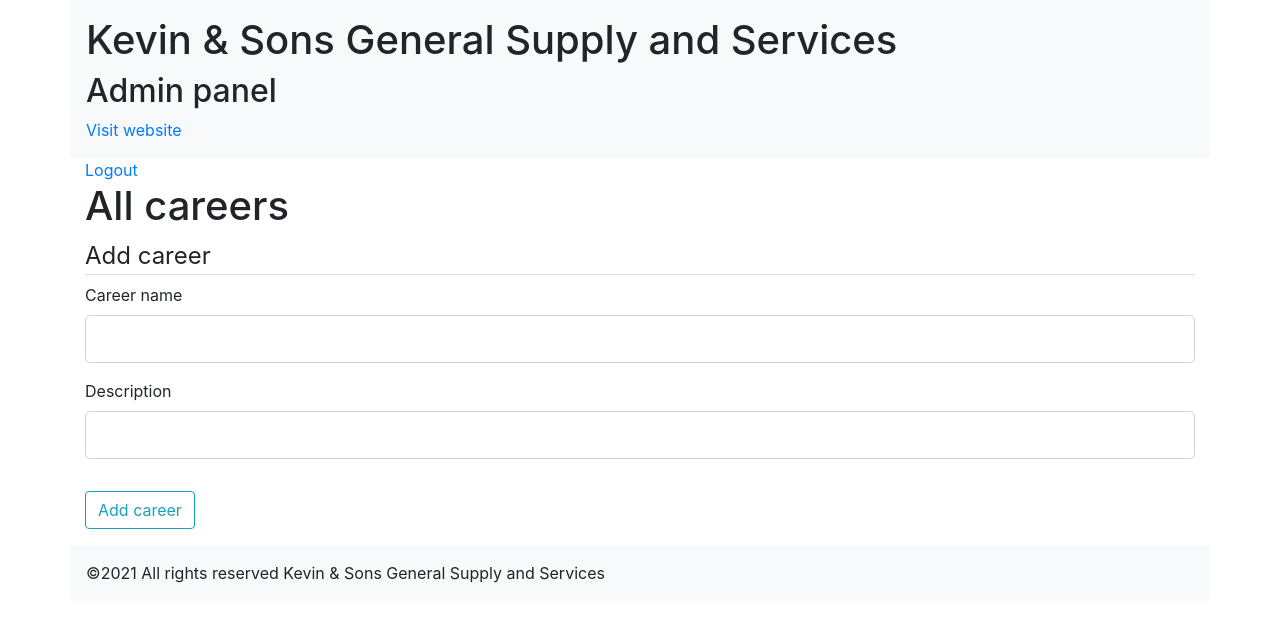
After one commit to muminae100/KEVIN-SONS-GENERAL-SUPPLY-AND-SERVICES, a Flask app: page /admin_home in a window 1280 px wide. The commit adds this page. Shown: the top 622 px of the page. Run offline with Flask 2, Linux system fonts and the light colour scheme; a user stored in the database is signed in; data that the repository does not hold is empty; some libraries are stand-ins or nearby versions.

Commit message:
debugged code

```diff
--- a/app/forms.py
+++ b/app/forms.py
@@ -1,7 +1,8 @@
 from flask_wtf import FlaskForm
 from wtforms import StringField,SubmitField,TextAreaField,SelectField,PasswordField,BooleanField,FileField
-from wtforms.validators import DataRequired,Email,ValidationError,Length
+from wtforms.validators import DataRequired,Email,ValidationError,Length,EqualTo
 from flask_login import current_user
+from app.models import Users
 
 
 class RequestQuoteForm(FlaskForm):
@@ -44,3 +45,28 @@ class UpdateAccountForm(FlaskForm):
     email = StringField('Email', validators=[DataRequired(),Email()])
     picture = FileField('Update profile picture')
     submit = SubmitField('Update')
+
+class RequestResetForm(FlaskForm):
+    email = StringField('Email', validators=[DataRequired(),Email()])
+    submit = SubmitField('Request Password Reset')
+
+    def validate_email(self,email):
+        user = Users.query.filter_by(email = email.data).first()
+        if user is None:
+            raise ValidationError('Email does not exist!')
+
+class ResetPasswordForm(FlaskForm):
+    password = PasswordField('password',validators=[DataRequired()])
+    confirm_password = PasswordField('Confirm Password',
+    validators = [DataRequired(), EqualTo('password')])
+    submit = SubmitField('Reset Password')
+
+class AddCareerForm(FlaskForm):
+    name = StringField('Career name', validators=[DataRequired()])
+    description = StringField('Description')
+    submit = SubmitField('Add career')
+
+class UpdateCareerForm(FlaskForm):
+    name = StringField('Career name', validators=[DataRequired()])
+    description = StringField('Description')
+    submit = SubmitField('Update career info')
--- a/app/routes.py
+++ b/app/routes.py
@@ -1,7 +1,13 @@
+import os
+import secrets
+from PIL import Image
 from flask import render_template,redirect,request,url_for,flash,abort
-from app import app,mail
-from app.forms import RequestQuoteForm
+from app import app,mail,bcrypt,db
+from app.forms import (RequestQuoteForm,LoginForm,UpdateAccountForm,RequestResetForm,
+ResetPasswordForm,AddCareerForm,UpdateCareerForm)
 from flask_mail import Message
+from app.models import Users,Careers,Company
+from flask_login import login_user,current_user,logout_user,login_required
 
 
 
@@ -44,8 +50,137 @@ def contact():
 
 @app.route('/career_section')
 def careers():
-    return render_template('careers.html')
+    careers = Careers.query.all()
+    return render_template('careers.html',careers=careers)
 
-@app.route('/admin_login')
+@app.route('/admin_login', methods = ['GET','POST'])
 def admin_login():
-    return render_template('admin/admin_login.html')
+    if current_user.is_authenticated:
+        return redirect(url_for('admin_home'))
+    form = LoginForm()
+    if form.validate_on_submit():
+        user = Users.query.filter_by(email = form.email.data).first()
+        if user and bcrypt.check_password_hash(user.password, form.password.data):
+            login_user(user, remember = form.remember.data)
+            flash('You have been successfully logged in!', 'success')
+            next_page = request.args.get('next')
+            return redirect(next_page) if next_page else redirect(url_for('admin_home'))
+        else:
+            flash('Email or password incorrect!','danger')
+    return render_template('admin/admin_login.html', title = 'Login', form = form)
+
+
+@app.route('/logout')
+def logout():
+    logout_user()
+    return redirect(url_for('admin_login'))
+
+def save_picture(form_picture):
+    random_hex = secrets.token_hex(8)
+    _,f_ext = os.path.splitext(form_picture.filename)
+    picture_fn = random_hex + f_ext
+    picture_path = os.path.join(app.root_path, 'static/imgs/profile_pics', picture_fn)
+
+    output_size = (250, 250)
+    i = Image.open(form_picture)
+    i.thumbnail(output_size)
+
+    i.save(picture_path)
+    return picture_fn
+
+
+@app.route('/account', methods = ['GET','POST'])
+@login_required
+def account():
+    if current_user.admin == True:
+        return redirect(url_for('admin_account'))
+    form = UpdateAccountForm()
+    if form.validate_on_submit():
+        if form.picture.data:
+            picture_file = save_picture(form.picture.data)
+            current_user.profile_pic = picture_file
+        current_user.username = form.username.data
+        current_user.email = form.email.data
+        db.session.commit()
+        flash('Account info has been updated!', 'success')
+        return redirect(url_for('account'))
+    elif request.method == 'GET':
+        form.username.data = current_user.username
+        form.email.data = current_user.email
+    image_file = url_for('static', filename = 'imgs/profile_pics/' + current_user.profile_pic)
+    return render_template('account.html', title = current_user.username, profile_pic = image_file, form = form)
+
+@app.route('/admin_home', methods=['GET','POST'])
+@login_required
+def admin_home():
+    careers = Careers.query.all()
+    if current_user.admin == False:
+        abort(403)
+    form = AddCareerForm()
+    if form.validate_on_submit():
+        career = Careers(name=form.name.data,description=form.description.data)
+        db.session.add(career)
+        db.session.commit()
+        flash('New career has been added successfully','info')
+        return redirect(url_for('admin_home'))
+    return render_template('admin/admin_home.html', careers=careers,title='Admin panel',form=form)
+
+@app.route('/update_career/<int:id>',methods=['GET','POST'])
+@login_required
+def update_career(id):
+    if current_user.admin == False:
+        abort(403)
+
+    form = UpdateCareerForm()
+    if form.validate_on_submit():
+        career = Careers.query.get_or_404(str(id))
+        if career:
+            career.name = form.name.data
+            career.description = form.description.data
+            db.session.commit()
+            flash('Career info has been updated!', 'success')
+            return redirect(url_for('admin_home'))
+    return render_template('admin/admin_update_career.html', form = form)
+
+
+
+def send_reset_email(user):
+    token = user.get_reset_token()
+    msg = Message('Password Reset Request',
+                   sender='smuminaetx100@gmail.com',
+                   recipients=[user.email])
+    msg.body = f'''To reset your password, click the link below:
+{url_for('reset_token',token=token,_external = True)}
+Token expires within one hour!
+If you did not make this request simply ignore this email and no changes will be made.
+'''
+    mail.send(msg)
+
+@app.route('/reset_password', methods = ['GET','POST'])
+def reset_request():
+    if current_user.is_authenticated:
+        return redirect(url_for('index'))
+    form = RequestResetForm()
+    if form.validate_on_submit():
+        user = Users.query.filter_by(email = form.email.data).first()
+        send_reset_email(user)
+        flash('An email has been sent with instructions to reset your password', 'info')
+        return redirect(url_for('login'))
+    return render_template('reset_request.html', title = 'Reset Password', form = form)
+
+@app.route('/reset_password/<token>', methods = ['GET','POST'])
+def reset_token(token):
+    if current_user.is_authenticated:
+        return redirect(url_for('index'))
+    user = Users.verify_reset_token(token)
+    if user is None:
+        flash('That is an invalid or expired token!', 'warning')
+        return redirect(url_for('reset_request'))
+    form = ResetPasswordForm()
+    if form.validate_on_submit():
+        hashed_password = bcrypt.generate_password_hash(form.password.data).decode('utf-8')
+        user.password = hashed_password
+        db.session.commit()
+        flash(f'Your password has been updated! You are now able to login and access your account', 'success')
+        return redirect(url_for('login'))
+    return render_template('reset_token.html', title = 'Reset Password', form = form)
--- /dev/null
+++ b/app/templates/admin/admin_home.html
@@ -0,0 +1,50 @@
+{% extends "admin/admin_panel.html" %}
+{% block body %}
+<a href="{{ url_for('logout') }}">Logout</a>
+<h1>All careers</h1>
+
+{% for career in careers %}
+{% if career %}
+<p>{{ career.name }} </p>
+{% else %}
+<p>You have not added any careers yet to the website</p>
+{% endif %}
+{% endfor %}
+
+<form action="" method="POST">
+    {{ form.hidden_tag() }}
+        <fieldset class="form-group">
+           <legend class="border-bottom md-4">Add career</legend>
+           <div class="form-group">
+                {{ form.name.label(class="form-control-label") }}
+                {% if form.name.errors %}
+                {{ form.name(class="form-control form-control-lg is-invalid") }}
+                <div class="invalid-feedback">
+                    {% for error in form.name.errors %}
+                        <span>{{ error }}</span>
+                    {% endfor %}
+                </div>
+                {% else %}
+                    {{ form.name(class="form-control form-control-lg") }}
+                {% endif %}
+            </div>
+            <div class="form-group">
+                {{ form.description.label(class="form-control-label") }}
+                {% if form.description.errors %}
+                {{ form.description(class="form-control form-control-lg is-invalid") }}
+                <div class="invalid-feedback">
+                    {% for error in form.description.errors %}
+                        <span>{{ error }}</span>
+                    {% endfor %}
+                </div>
+                {% else %}
+                    {{ form.description(class="form-control form-control-lg") }}
+                {% endif %}
+            </div>
+        </fieldset>
+        <div class="form-group">
+            {{ form.submit(class="btn btn-outline-info") }}
+        </div>
+</form>
+
+{% endblock body %}
--- a/app/templates/admin/admin_panel.html
+++ b/app/templates/admin/admin_panel.html
@@ -5,6 +5,10 @@
     <meta name="viewport" content="width=device-width, initial-scale=1.0">
     <link href="https://fonts.googleapis.com/css2?family=Roboto&display=swap" rel="stylesheet">
     <link rel="preconnect" href="https://fonts.gstatic.com">
+    <link rel="stylesheet" href="https://maxcdn.bootstrapcdn.com/bootstrap/4.5.2/css/bootstrap.min.css">
+    <script src="https://ajax.googleapis.com/ajax/libs/jquery/3.5.1/jquery.min.js"></script>
+    <script src="https://cdnjs.cloudflare.com/ajax/libs/popper.js/1.16.0/umd/popper.min.js"></script>
+    <script src="https://maxcdn.bootstrapcdn.com/bootstrap/4.5.2/js/bootstrap.min.js"></script>
     <link rel="stylesheet" href="{{ url_for('static',filename='css/admin.css') }}">
     {% if title %}
     <title>{{ title }}-Admin panel</title>
@@ -13,10 +17,12 @@
     {% endif %}
 </head>
 <body>
-    <div style="width: 100%;">
-        <h1>Admin panel</h1>
+    <div style="width: 100%;" class="p-3 container bg-light">
+        <h1>Kevin & Sons General Supply and Services</h1>
+        <h2>Admin panel</h2>
+        <a href="{{ url_for('index') }}">Visit website</a>
     </div>
-    <div>
+    <div class="container">
         {% with messages = get_flashed_messages(with_categories = true) %}
             {% if messages %}
                 {% for category,message in messages %}
@@ -27,7 +33,12 @@
             {% endif %}
         {% endwith %}
     </div>
+    <div class="container">
     {% block body %}
     {% endblock body %}
+    </div>
+    <div class="container bg-light p-3 mt-3">
+        &copy;2021 All rights reserved Kevin & Sons General Supply and Services
+    </div>
 </body>
 </html>
--- a/app/templates/layout.html
+++ b/app/templates/layout.html
@@ -99,6 +99,9 @@
                             <li><a href="{{ url_for('products') }}">Our products and services</a></li>
                             <li><a href="{{ url_for('contact') }}">Contact us</a></li>
                             <li><a href="{{ url_for('careers') }}">Career section</a></li>
+                            {% if current_user.admin == True %}
+                            <li><a href="{{ url_for('admin_home') }}">Admin panel</a></li>
+                            {% endif %}
                         </ul>
                     </div><!-- end of nav-collapse -->
                     <div class="request-quote">
```
Also changed, not shown: app/__init__.py (+9 -0 lines), app/models.py (+26 -3 lines), app/templates/admin/admin_login.html (+2 -7 lines), app/templates/admin/admin_update_career.html (added, +39 -0 lines), app/templates/careers.html (+5 -3 lines), app/kevinsons.db (added), 2 other files.
